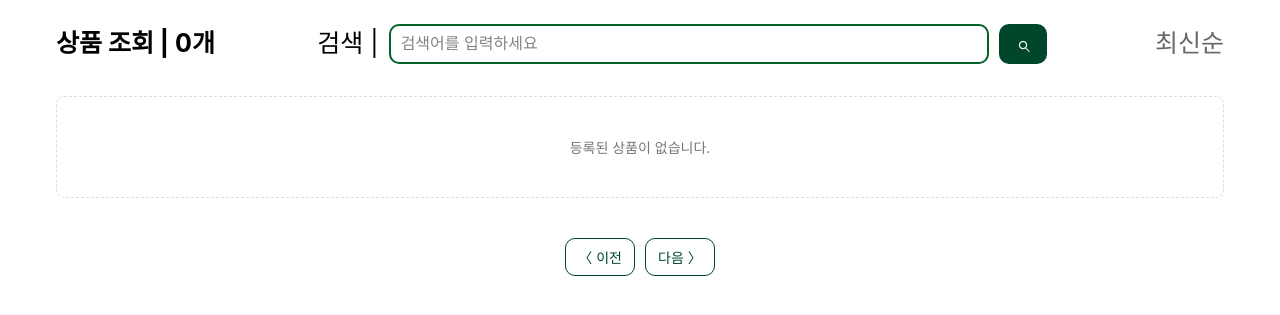
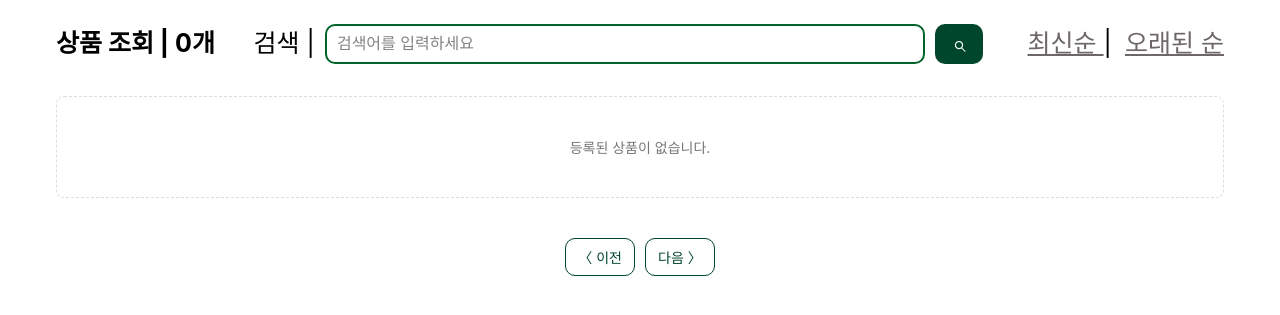
Before and after one commit to OSP-team-8/EwhaMarket, a Flask app: template templates/list.html in a window 1280 px wide. Shown: the part 50-365 px from the top of the page. Run offline with Flask 3, Linux system fonts and the light colour scheme; the template is opened without the code that fills it, so the values that code supplies are empty.

Commit message:
feat: 상품 정렬 UI 수정

```diff
--- a/static/list.css
+++ b/static/list.css
@@ -38,7 +38,7 @@ html, body { margin: 0; padding: 0; font-family: Inter, sans-serif; }
   margin-bottom: 18px;
 }
 
-#latest {
+#latest, #oldest {
   color: #6D6767;
   margin-left: 6px;
 }
--- a/templates/list.html
+++ b/templates/list.html
@@ -23,10 +23,28 @@
         value="{{ request.args.get('q','') }}"
         aria-label="검색어"
       />
+      <!-- 검색 시에도 현재 정렬 기준 유지되도록 hidden으로 전달 -->
+      <input type="hidden" name="sort" value="{{ sort or 'latest' }}">
       <button class="search__btn" type="submit" aria-label="검색">⌕</button>
     </form>
 
-    <a id="latest">최신순</a>
+    <div class="sort_group">
+      <a id="latest"
+         class="sort-link{% if sort != 'old' %} is-active{% endif %}"
+         href="{{ url_for('view_list',
+                          sort='latest',
+                          q=request.args.get('q','')) }}">
+        최신순
+      </a>
+      <span class="sort-divider">|</span>
+      <a id="oldest"
+         class="sort-link{% if sort == 'old' %} is-active{% endif %}"
+         href="{{ url_for('view_list',
+                          sort='old',
+                          q=request.args.get('q','')) }}">
+        오래된 순
+      </a>
+    </div>
   </div>
 
   <!-- 상품 카드 그리드 -->
@@ -66,13 +84,14 @@
   </div>
 
     <!-- 페이지 네비게이션 (백엔드 연동 버전) -->
-  <nav class="pagination" aria-label="페이지네비게이션">
+    <nav class="pagination" aria-label="페이지네비게이션">
     {# 이전 버튼 #}
     {% if page > 1 %}
       <a class="page-btn"
-        href="{{ url_for('view_list',
+         href="{{ url_for('view_list',
                           page=page-1,
-                          q=request.args.get('q', '') ) }}">
+                          q=request.args.get('q', ''),
+                          sort=sort) }}">
         〈 이전
       </a>
     {% else %}
@@ -85,9 +104,10 @@
         <span class="page is-active">{{ p }}</span>
       {% else %}
         <a class="page"
-          href="{{ url_for('view_list',
+           href="{{ url_for('view_list',
                             page=p,
-                            q=request.args.get('q', '') ) }}">
+                            q=request.args.get('q',''),
+                            sort=sort) }}">
           {{ p }}
         </a>
       {% endif %}
@@ -96,9 +116,10 @@
     {# 다음 버튼 #}
     {% if page < page_count %}
       <a class="page-btn"
-        href="{{ url_for('view_list',
+         href="{{ url_for('view_list',
                           page=page+1,
-                          q=request.args.get('q', '') ) }}">
+                          q=request.args.get('q',''),
+                          sort=sort) }}">
         다음 〉
       </a>
     {% else %}
@@ -106,6 +127,8 @@
     {% endif %}
   </nav>
 
+
+
 </div>
 
 {% endblock section %}
```
